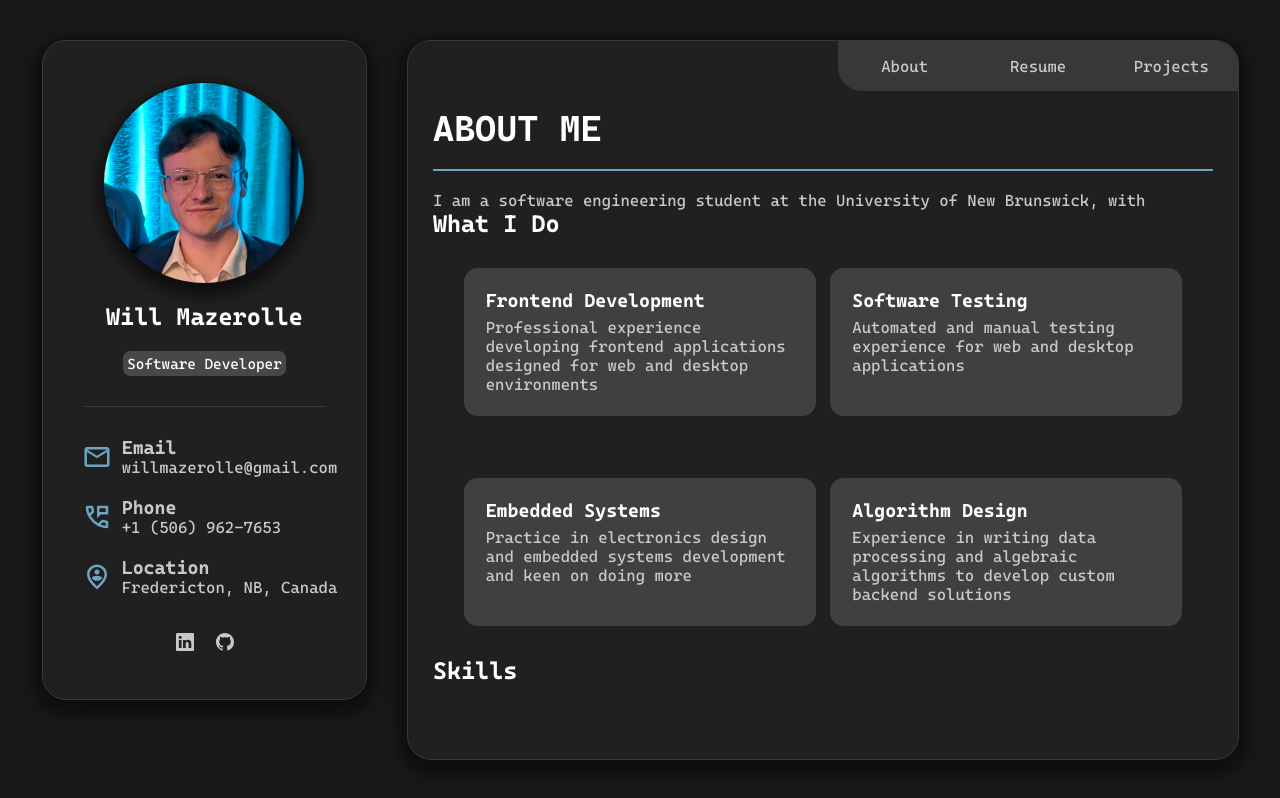
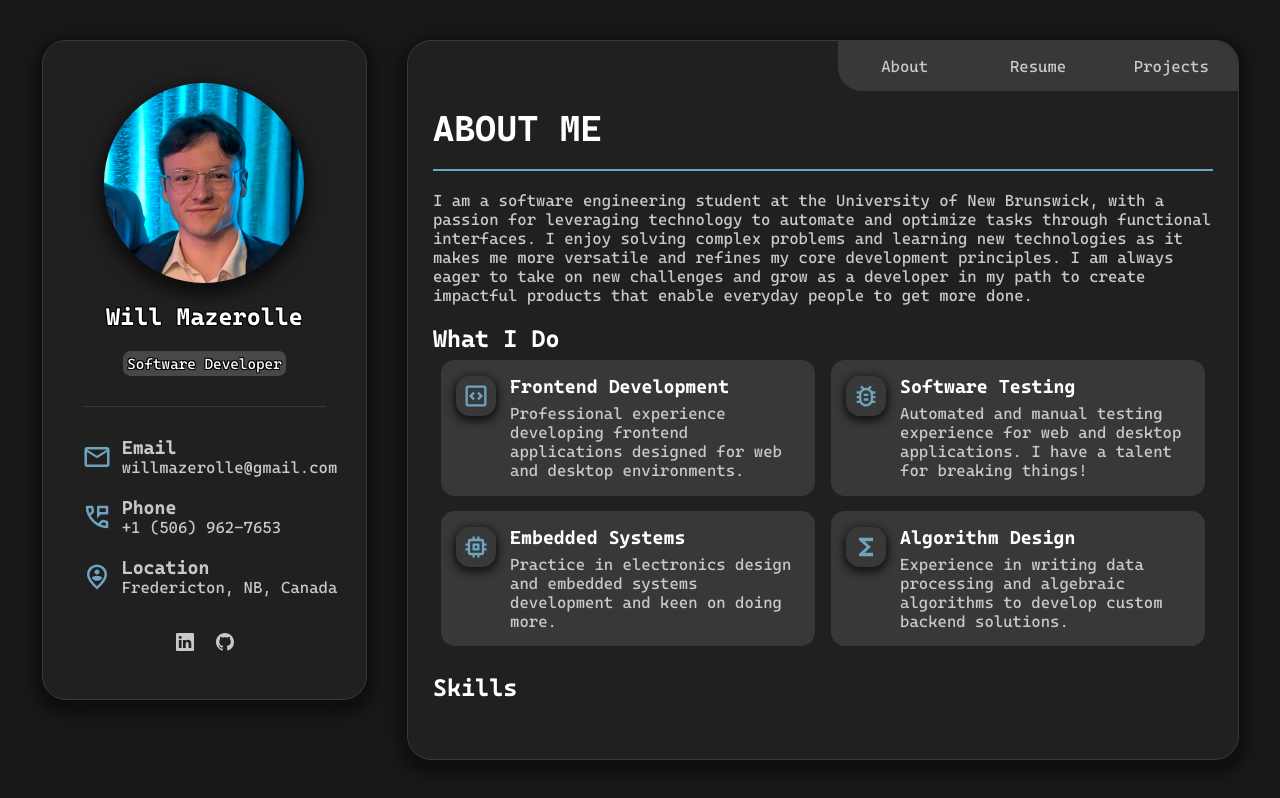
Before and after one commit to WilMaz00602/Portfolio, a Next.js app: page / in a window 1280 px wide. Built offline with nearby package versions, Linux system fonts and the light colour scheme.

Commit message:
Added Content to About Page

```diff
--- a/src/app/components/about.js
+++ b/src/app/components/about.js
@@ -1,4 +1,9 @@
 import styles from "../resources/style/about.scss";
+
+import FrontendDevelopmentIcon from "../resources/images/frontend_development";
+import SoftwareTestingIcon from "../resources/images/software_testing";
+import EmbeddedSystemsIcon from "../resources/images/embedded_systems";
+import AlgorithmDesignIcon from "../resources/images/algorithms";
 
 export default function About() {
     return (
@@ -9,29 +14,43 @@ export default function About() {
             <hr className="accent1" />
             <section>
                 <p>
-                    I am a software engineering student at the University of New Brunswick, with
+                    I am a software engineering student at the University of New Brunswick, with a passion for leveraging technology to automate and optimize tasks through functional interfaces.
+                    I enjoy solving complex problems and learning new technologies as it makes me more versatile and refines my core development principles.
+                    I am always eager to take on new challenges and grow as a developer in my path to create impactful products that enable everyday people to get more done.
                 </p>
             </section>
             <section>
                 <h2>What I Do</h2>
                 <div className="work-row">
                     <div className="work-item">
-                        <h3>Frontend Development</h3>
-                        <p>Professional experience developing frontend applications designed for web and desktop environments</p>
+                        <FrontendDevelopmentIcon className="work-image" />
+                        <div>
+                            <h3>Frontend Development</h3>
+                            <p>Professional experience developing frontend applications designed for web and desktop environments.</p>
+                        </div>
                     </div>
                     <div className="work-item">
-                        <h3>Software Testing</h3>
-                        <p>Automated and manual testing experience for web and desktop applications</p>
+                        <SoftwareTestingIcon className="work-image" />
+                        <div>
+                            <h3>Software Testing</h3>
+                            <p>Automated and manual testing experience for web and desktop applications. I have a talent for breaking things!</p>
+                        </div>
                     </div>
                 </div>
                 <div className="work-row">
                     <div className="work-item">
-                        <h3>Embedded Systems</h3>
-                        <p>Practice in electronics design and embedded systems development and keen on doing more</p>
+                        <EmbeddedSystemsIcon className="work-image" />
+                        <div>
+                            <h3>Embedded Systems</h3>
+                            <p>Practice in electronics design and embedded systems development and keen on doing more.</p>
+                        </div>
                     </div>
                     <div className="work-item">
-                        <h3>Algorithm Design</h3>
-                        <p>Experience in writing data processing and algebraic algorithms to develop custom backend solutions</p>
+                        <AlgorithmDesignIcon className="work-image" />
+                        <div>
+                            <h3>Algorithm Design</h3>
+                            <p>Experience in writing data processing and algebraic algorithms to develop custom backend solutions.</p>
+                        </div>
                     </div>
                 </div>
             </section>
--- /dev/null
+++ b/src/app/resources/images/algorithms.js
@@ -0,0 +1,5 @@
+export default function AlgorithmDesignIcon() {
+    return(
+        <svg xmlns="http://www.w3.org/2000/svg" height="24px" viewBox="0 -960 960 960" width="24px" fill="currentColor"><path d="M240-160v-80l260-240-260-240v-80h480v120H431l215 200-215 200h289v120H240Z"/></svg>
+    )
+}
--- /dev/null
+++ b/src/app/resources/images/embedded_systems.js
@@ -0,0 +1,5 @@
+export default function EmbeddedSystemsIcon() {
+    return(
+        <svg xmlns="http://www.w3.org/2000/svg" height="24px" viewBox="0 -960 960 960" width="24px" fill="currentColor"><path d="M360-360v-240h240v240H360Zm80-80h80v-80h-80v80Zm-80 320v-80h-80q-33 0-56.5-23.5T200-280v-80h-80v-80h80v-80h-80v-80h80v-80q0-33 23.5-56.5T280-760h80v-80h80v80h80v-80h80v80h80q33 0 56.5 23.5T760-680v80h80v80h-80v80h80v80h-80v80q0 33-23.5 56.5T680-200h-80v80h-80v-80h-80v80h-80Zm320-160v-400H280v400h400ZM480-480Z"/></svg>
+    )
+}
--- /dev/null
+++ b/src/app/resources/images/frontend_development.js
@@ -0,0 +1,5 @@
+export default function FrontendDevelopmentIcon() {
+    return(
+        <svg xmlns="http://www.w3.org/2000/svg" height="24px" viewBox="0 -960 960 960" width="24px" fill="currentColor"><path d="m384-336 56-57-87-87 87-87-56-57-144 144 144 144Zm192 0 144-144-144-144-56 57 87 87-87 87 56 57ZM200-120q-33 0-56.5-23.5T120-200v-560q0-33 23.5-56.5T200-840h560q33 0 56.5 23.5T840-760v560q0 33-23.5 56.5T760-120H200Zm0-80h560v-560H200v560Zm0-560v560-560Z"/></svg>
+    )
+}
--- /dev/null
+++ b/src/app/resources/images/software_testing.js
@@ -0,0 +1,5 @@
+export default function SoftwareTestingIcon() {
+    return(
+        <svg xmlns="http://www.w3.org/2000/svg" height="24px" viewBox="0 -960 960 960" width="24px" fill="currentColor"><path d="M480-200q66 0 113-47t47-113v-160q0-66-47-113t-113-47q-66 0-113 47t-47 113v160q0 66 47 113t113 47Zm-80-120h160v-80H400v80Zm0-160h160v-80H400v80Zm80 40Zm0 320q-65 0-120.5-32T272-240H160v-80h84q-3-20-3.5-40t-.5-40h-80v-80h80q0-20 .5-40t3.5-40h-84v-80h112q14-23 31.5-43t40.5-35l-64-66 56-56 86 86q28-9 57-9t57 9l88-86 56 56-66 66q23 15 41.5 34.5T688-640h112v80h-84q3 20 3.5 40t.5 40h80v80h-80q0 20-.5 40t-3.5 40h84v80H688q-32 56-87.5 88T480-120Z"/></svg>
+    )
+}
--- a/src/app/resources/style/_variables.scss
+++ b/src/app/resources/style/_variables.scss
@@ -25,6 +25,7 @@ $main-content-height: 100%;
 $radius: 24px;
 $radius2: 14px;
 $shadow: 0 8px 12px 0 $mantle, 0 6px 20px 0 $crust;
+$shadow2: 0 4px 8px 0 $base, 0 2px 10px 0 $mantle;
 
 
 $phone-threshold: 640px;
--- a/src/app/resources/style/about.scss
+++ b/src/app/resources/style/about.scss
@@ -4,18 +4,44 @@ hr {
     color: blue;
 }
 
+section {
+    padding: 20px 0 0 0;
+}
+section:first-of-type {
+    padding: 0;
+}
+
 .work-row {
     display: flex;
     flex-direction: row;
     width: 100%;
-    padding: 3%;
+    padding: 0;
 
     .work-item {
-        background-color: var.$overlay2;
+        display: flex;
+        flex-direction: row;
+        justify-content: center;
+        background-color: var.$overlay1;
         width: 50%;
         margin: 1%;
-        padding: 3%;
+        padding: 2%;
         border-radius: var.$radius2;
+
+        svg {
+            --scale: 40px;
+            width: var(--scale);
+            height: var(--scale);
+            fill: var.$accent1;
+            padding: 5px;
+            margin-right: 4%;
+            flex-shrink: 0;
+            flex-grow: 0;
+            flex-basis: var(--scale);
+            border-radius: var.$radius2;
+            border: 1px solid var.$overlay1;
+            box-shadow: var.$shadow2;
+            align-self: flex-start;
+        }
 
         h3 {
             margin-bottom: 7px;
--- a/src/app/resources/style/info-card.scss
+++ b/src/app/resources/style/info-card.scss
@@ -46,6 +46,7 @@
     h2 {
         font-size: x-large;
         text-align: center;
+        text-shadow: -1px -1px 0 #000, 1px -1px 0 #000, -1px 1px 0 #000, 1px 1px 0 #000;
     }
 
     span {
@@ -56,7 +57,8 @@
         border-radius: 0.5em;
         padding: 4px;
         margin: 20px 40px 0;
-        text-align: center
+        text-align: center;
+        text-shadow: -1px -1px 0 #000, 1px -1px 0 #000, -1px 1px 0 #000, 1px 1px 0 #000;
     }
 }
 
```
